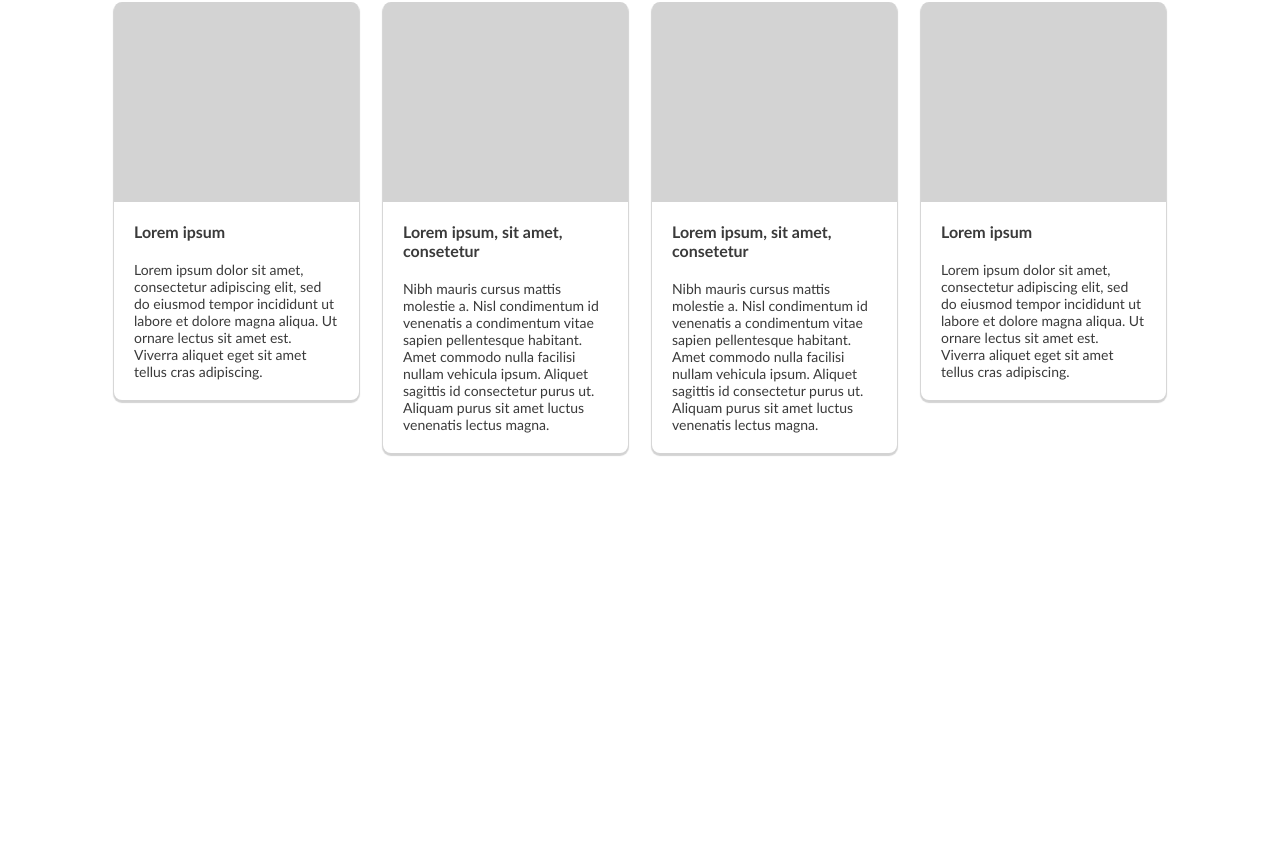
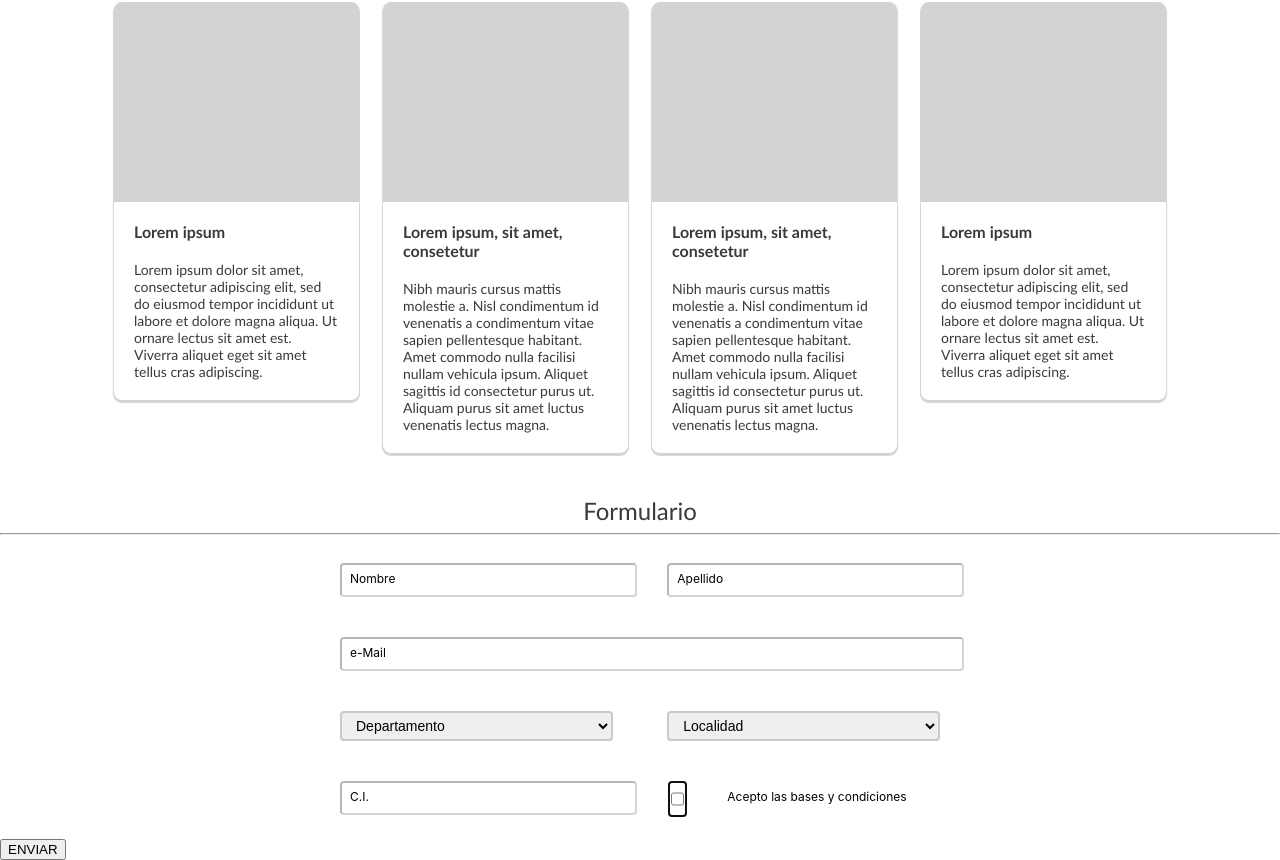
Before and after one commit to DamianRz/WT-React-Evaluation, a React (Create React App) app in the folder wt-evaluation/: page / in a window 1280 px wide. Shown: the part 972-1832 px from the top of the page. Before the commit the page ends 1468 px from the top, so only its background shows below. Built offline with nearby package versions, Linux system fonts and the light colour scheme.

Commit message:
fixes and refactors

```diff
--- a/wt-evaluation/src/data/datos.js
+++ b/wt-evaluation/src/data/datos.js
@@ -1,4 +1,4 @@
-var dptosLocs = {
+export var dptosLocs = {
 	"Artigas": ["Artigas", "Bella Unión"],
 	"Canelones": ["Canelones", "Santa Lucía"],
 	"Montevideo": ["Montevideo"],
--- a/wt-evaluation/src/pages/home/index.jsx
+++ b/wt-evaluation/src/pages/home/index.jsx
@@ -4,6 +4,7 @@ import { SocialBox } from '../../components/social-box';
 import { FaFacebookF, FaInstagram } from 'react-icons/fa'
 import { ProductSlider } from '../../components/product-slider';
 import { ArticlesBox } from '../../components/articles-box';
+import { UserForm } from '../../components/user-form';
 import './home.scss';
 import './home-mobile.scss';
 
@@ -87,6 +88,8 @@ export const Home = () => {
                 items={articlesList}
             />
 
+            <UserForm />
+
         </div>
     )
 }
--- a/wt-evaluation/src/theme/colors.scss
+++ b/wt-evaluation/src/theme/colors.scss
@@ -10,3 +10,4 @@ $s_dark: rgb(0, 121, 181); //'#0079b5'
 $text_on_p: rgb(255, 255, 255); //'#ffffff'
 $text_on_s: rgb(255, 255, 255); //'#ffffff'
 $text_dark: rgb(58, 58, 58);
+$text_error: rgb(204, 72, 72);
--- a/wt-evaluation/src/theme/theme.scss
+++ b/wt-evaluation/src/theme/theme.scss
@@ -1,3 +1,6 @@
+@import '../theme/colors.scss';
+@import '../theme/fonts.scss';
+
 /* 'hidde' a element */
 a {
     color: rgb(0, 0, 0);
@@ -8,3 +11,10 @@ a {
     padding: 0;
     margin: 0;
 }
+
+.theme-title {
+    font-size: $font_size_big;
+    color: $text_dark;
+    margin-top: 20px;
+    margin-left: 20px;
+}
--- a/wt-evaluation/src/utils/logica.js
+++ b/wt-evaluation/src/utils/logica.js
@@ -2,7 +2,7 @@
 /********************** VALIDACION DADA PARA SER UTILIZADA ***************************************************************/
 /*************************************************************************************************************************/
 
-function validarCedula(ci) {
+export function validarCedula(ci) {
     //Inicializo los coefcientes en el orden correcto
     var arrCoefs = new Array(2, 9, 8, 7, 6, 3, 4, 1);
     var suma = 0;
```
